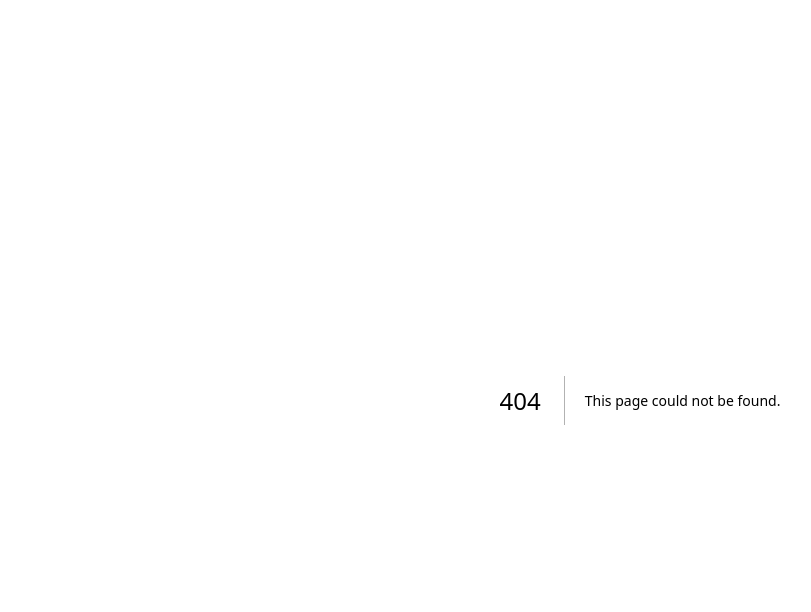
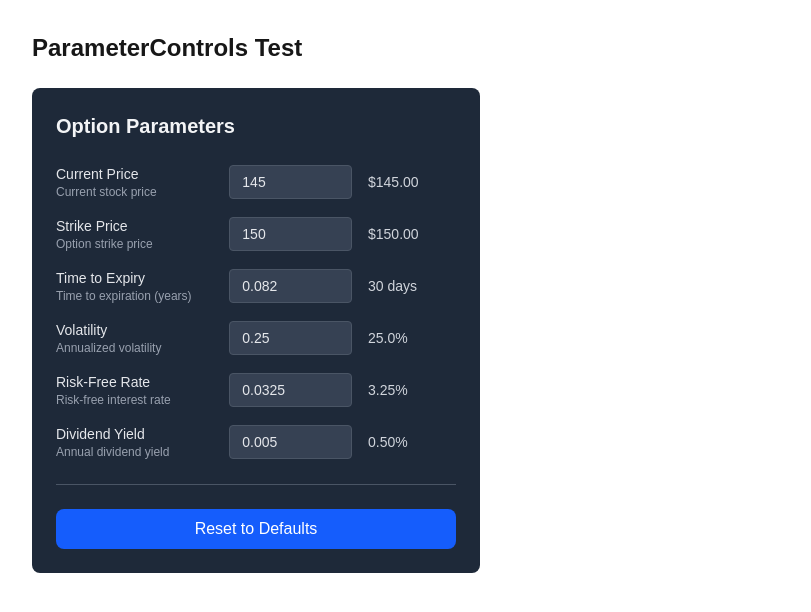
Before and after one commit to DavidYu75/black-scholes, a Next.js app in the folder frontend/: page /test in a window 1280 px wide. Before the commit this address had no page. Shown: the top 612 px of the page, without its empty margins (0-811 px from the left). Built offline with nearby package versions, Linux system fonts and the light colour scheme.

Commit message:
parameter controls component

```diff
--- /dev/null
+++ b/frontend/src/app/test/page.tsx
@@ -0,0 +1,18 @@
+"use client";
+
+import { useState } from "react";
+import ParameterControls from "@/components/ParameterControls";
+import { DEFAULT_PARAMETERS } from "@/lib/constants";
+
+export default function TestPage() {
+  const [params, setParams] = useState(DEFAULT_PARAMETERS);
+
+  return (
+    <div className="p-8">
+      <h1 className="text-2xl font-bold mb-6">ParameterControls Test</h1>
+      <div className="max-w-md">
+        <ParameterControls parameters={params} onChange={setParams} />
+      </div>
+    </div>
+  );
+}
--- /dev/null
+++ b/frontend/src/components/ParameterControls.tsx
@@ -0,0 +1,124 @@
+import { CalculationRequest, ParameterConfig } from "@/types";
+import { PARAMETER_CONFIGS } from "@/lib/constants";
+import { useState } from "react";
+
+interface ParameterControlsProps {
+  parameters: CalculationRequest;
+  onChange: (parameters: CalculationRequest) => void;
+  disabled?: boolean;
+}
+
+interface SliderProps {
+  label: string;
+  value: number;
+  onChange: (value: number) => void;
+  config: ParameterConfig;
+  disabled?: boolean;
+}
+
+function ParameterSlider({
+  label,
+  value,
+  onChange,
+  config,
+  disabled,
+}: SliderProps) {
+  const [localValue, setLocalValue] = useState(value.toString());
+
+  const handleInputChange = (e: React.ChangeEvent<HTMLInputElement>) => {
+    setLocalValue(e.target.value);
+  };
+
+  const handleInputBlur = () => {
+    const numValue = parseFloat(localValue);
+    if (!isNaN(numValue)) {
+      const clampedValue = Math.max(config.min, Math.min(config.max, numValue));
+      onChange(clampedValue);
+      setLocalValue(clampedValue.toString());
+    } else {
+      setLocalValue(value.toString());
+    }
+  };
+
+  return (
+    <div className="grid grid-cols-12 gap-4 items-center">
+      <div className="col-span-5">
+        <label className="block text-sm font-medium text-gray-200 truncate">
+          {label}
+        </label>
+        <p className="text-xs text-gray-400 truncate">{config.description}</p>
+      </div>
+      <div className="col-span-4">
+        <input
+          type="number"
+          value={localValue}
+          onChange={handleInputChange}
+          onBlur={handleInputBlur}
+          min={config.min}
+          max={config.max}
+          step={config.step}
+          disabled={disabled}
+          className="w-full px-3 py-1.5 text-sm bg-gray-700 border border-gray-600 rounded text-gray-200 focus:border-blue-400 focus:outline-none disabled:opacity-50"
+        />
+      </div>
+      <div className="col-span-3">
+        <span className="text-sm text-gray-300">
+          {config.format ? config.format(parseFloat(localValue) || 0) : ""}
+        </span>
+      </div>
+    </div>
+  );
+}
+
+export default function ParameterControls({
+  parameters,
+  onChange,
+  disabled = false,
+}: ParameterControlsProps) {
+  const updateParameter = (key: keyof CalculationRequest, value: number) => {
+    onChange({
+      ...parameters,
+      [key]: value,
+    });
+  };
+
+  return (
+    <div className="bg-gray-800 rounded-lg p-6 h-fit">
+      <h2 className="text-xl font-bold text-gray-100 mb-6">
+        Option Parameters
+      </h2>
+
+      <div className="space-y-4 w-full">
+        {Object.entries(PARAMETER_CONFIGS).map(([key, config]) => (
+          <ParameterSlider
+            key={key}
+            label={config.label}
+            value={parameters[key as keyof CalculationRequest]}
+            onChange={(value) =>
+              updateParameter(key as keyof CalculationRequest, value)
+            }
+            config={config}
+            disabled={disabled}
+          />
+        ))}
+      </div>
+
+      <div className="mt-6 pt-6 border-t border-gray-600">
+        <button
+          onClick={() =>
+            onChange(
+              Object.entries(PARAMETER_CONFIGS).reduce((acc, [key, config]) => {
+                acc[key as keyof CalculationRequest] = config.default;
+                return acc;
+              }, {} as CalculationRequest)
+            )
+          }
+          disabled={disabled}
+          className="w-full px-4 py-2 bg-blue-600 hover:bg-blue-700 disabled:bg-gray-600 disabled:opacity-50 text-white rounded-lg transition-colors"
+        >
+          Reset to Defaults
+        </button>
+      </div>
+    </div>
+  );
+}
```
